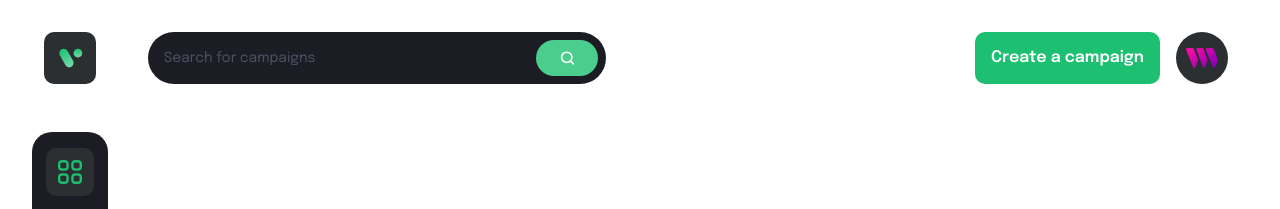
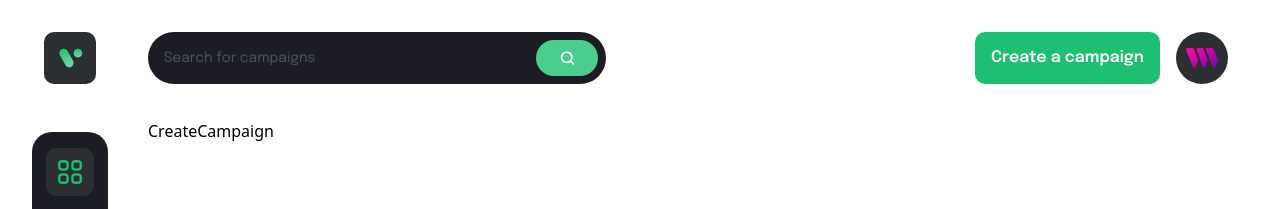
Before and after one commit to shisukeUrahara/web3-crowdfunding-app, a React (Vite) app in the folder client/: page /create-campaign in a window 1280 px wide. Before the commit this address had no page. Shown: the top 209 px of the page. Built offline with nearby package versions, Linux system fonts and the light colour scheme; what @thirdweb-dev/react would draw is missing.

Commit message:
added routes

```diff
--- a/client/src/App.jsx
+++ b/client/src/App.jsx
@@ -1,8 +1,8 @@
 import { ConnectWallet } from "@thirdweb-dev/react";
 // import "./styles/Home.css";
 import './index.css'
-import {Routes ,Route} from 'react-router-dom'
-import {Home} from './pages/index';
+import { Routes, Route } from 'react-router-dom'
+import { CampaignDetails, CreateCampaign, Home, Profile } from './pages/index';
 import { Navbar, Sidebar } from "./components";
 
 export default function App() {
@@ -17,6 +17,10 @@
         <Navbar />
         <Routes>
           <Route path="/" element={<Home />} />
+          <Route path="/profile" element={<Profile />} />
+          <Route path="/create-campaign" element={<CreateCampaign />} />
+          <Route path="/campaign-details/:id" element={<CampaignDetails />} />
+
         </Routes>
 
       </div>
```
